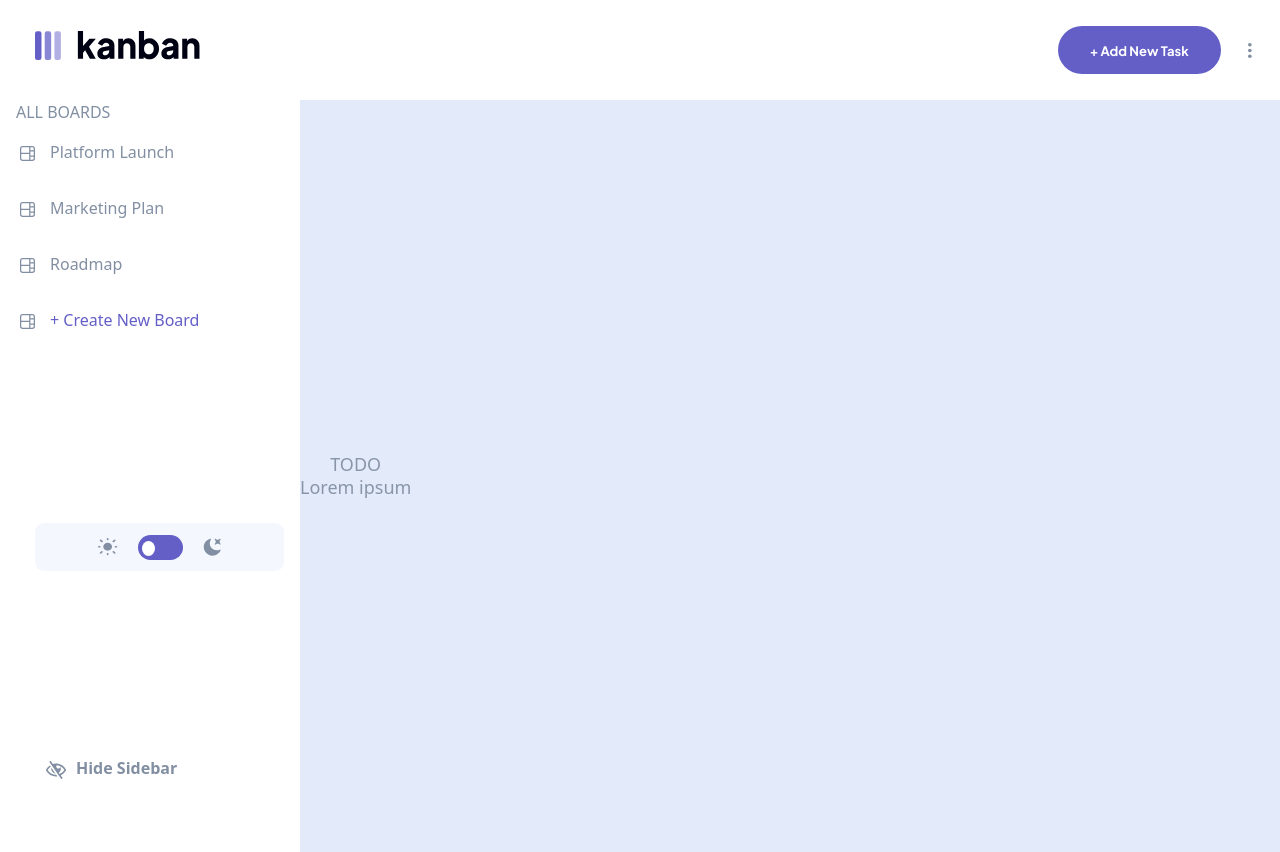
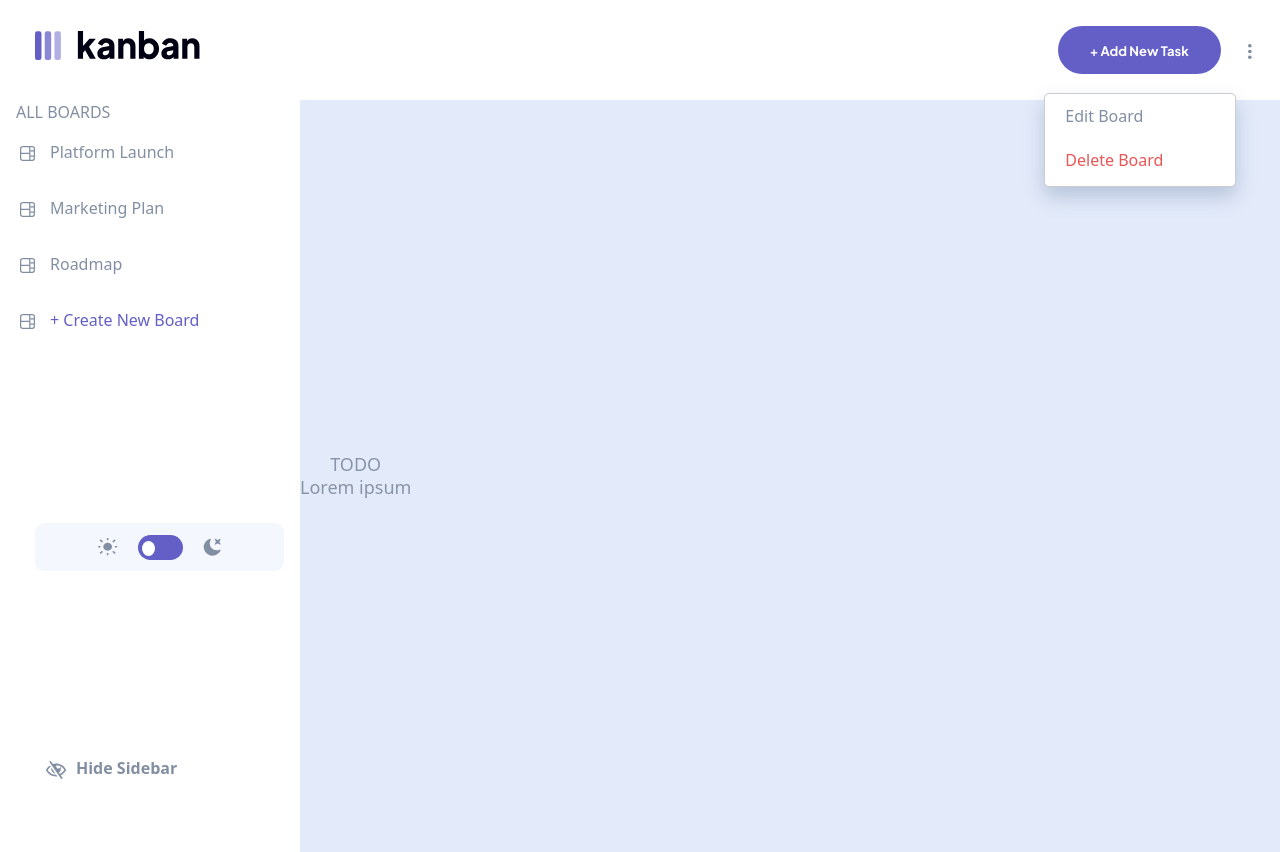
Before and after one commit to Erikang20/Kanban-task-management-web-app, a Next.js app in the folder client/: page / in a window 1280 px wide. Both pictures are taken after a click on the picture 1250 px from the left and 50 px from the top of the page. Built offline with nearby package versions, Linux system fonts and the light colour scheme.

Commit message:
add dropdown

```diff
--- a/client/src/components/Header/ThreeDotsMenu.jsx
+++ b/client/src/components/Header/ThreeDotsMenu.jsx
@@ -1,15 +1,52 @@
+import verticalEllipsis from "@assets/icon-vertical-ellipsis.svg";
 import Image from "next/image";
-import verticalEllipsis from "@assets/icon-vertical-ellipsis.svg";
+import { useEffect, useRef, useState } from "react";
 import styles from "./styles.module.scss";
 
 export const ThreeDotsMenu = () => {
+	const [menuVisible, setMenuVisible] = useState(false);
+	const menuRef = useRef(null);
+
+	const toggleMenu = () => {
+		setMenuVisible(!menuVisible);
+	};
+
+	const handleClickOutside = (event) => {
+		if (menuRef.current && !menuRef.current.contains(event.target)) {
+			setMenuVisible(false);
+		}
+	};
+
+	useEffect(() => {
+		if (menuVisible) {
+			document.addEventListener("mousedown", handleClickOutside);
+		} else {
+			document.removeEventListener("mousedown", handleClickOutside);
+		}
+
+		return () => {
+			document.removeEventListener("mousedown", handleClickOutside);
+		};
+	}, [menuVisible]);
+
 	return (
-		<Image
-			className={styles.verticalEllipsis}
-			src={verticalEllipsis}
-			width="50"
-			height="15"
-			alt="icon"
-		/>
+		<div className={styles.container} ref={menuRef}>
+			<Image
+				className={styles.verticalEllipsis}
+				src={verticalEllipsis}
+				width={50}
+				height={15}
+				alt="icon"
+				onClick={toggleMenu}
+			/>
+			{menuVisible && (
+				<div className={styles.menu}>
+					<ul>
+						<li className={styles.edit}>Edit Board</li>
+						<li className={styles.delete}>Delete Board</li>
+					</ul>
+				</div>
+			)}
+		</div>
 	);
 };
--- a/client/src/components/Header/styles.module.scss
+++ b/client/src/components/Header/styles.module.scss
@@ -1,4 +1,4 @@
-@use "@styles/colors.module.scss";
+@use '@styles/colors.module.scss';
 
 .headerRoot {
 	display: flex;
@@ -37,7 +37,44 @@
 }
 
 .verticalEllipsis {
-	width: .25rem;
-
+	width: 0.25rem;
 	cursor: pointer;
 }
+
+.container {
+	position: relative;
+	display: inline-block;
+}
+
+
+
+.menu {
+	background-color: white;
+	border-radius: 5px;
+	border: 1px solid #ccc;
+	box-shadow: 0 10px 20px 0 #364e7e40;
+	height: 94px;
+	position: absolute;
+	right: 16px;
+	top: 55px;
+	width: 192px;
+	z-index: 1000;
+}
+
+.menu ul {
+	list-style: none;
+	margin: 0;
+	padding: 0;
+}
+
+.menu li {
+	cursor: pointer;
+	padding: 10px 20px;
+}
+.edit {
+	color: #828fa3;
+}
+
+.delete {
+	color: #ea5555;
+}
```
